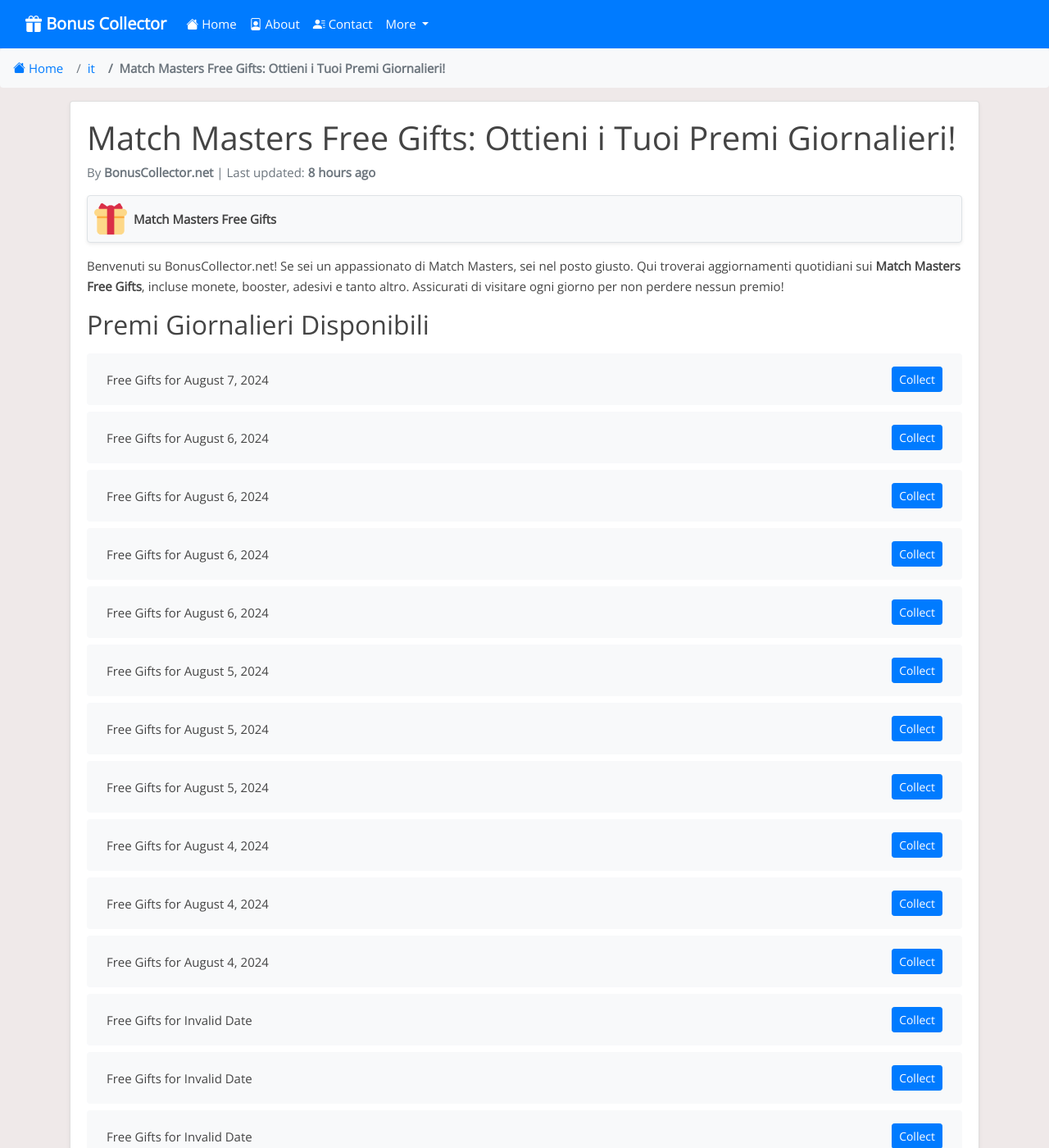
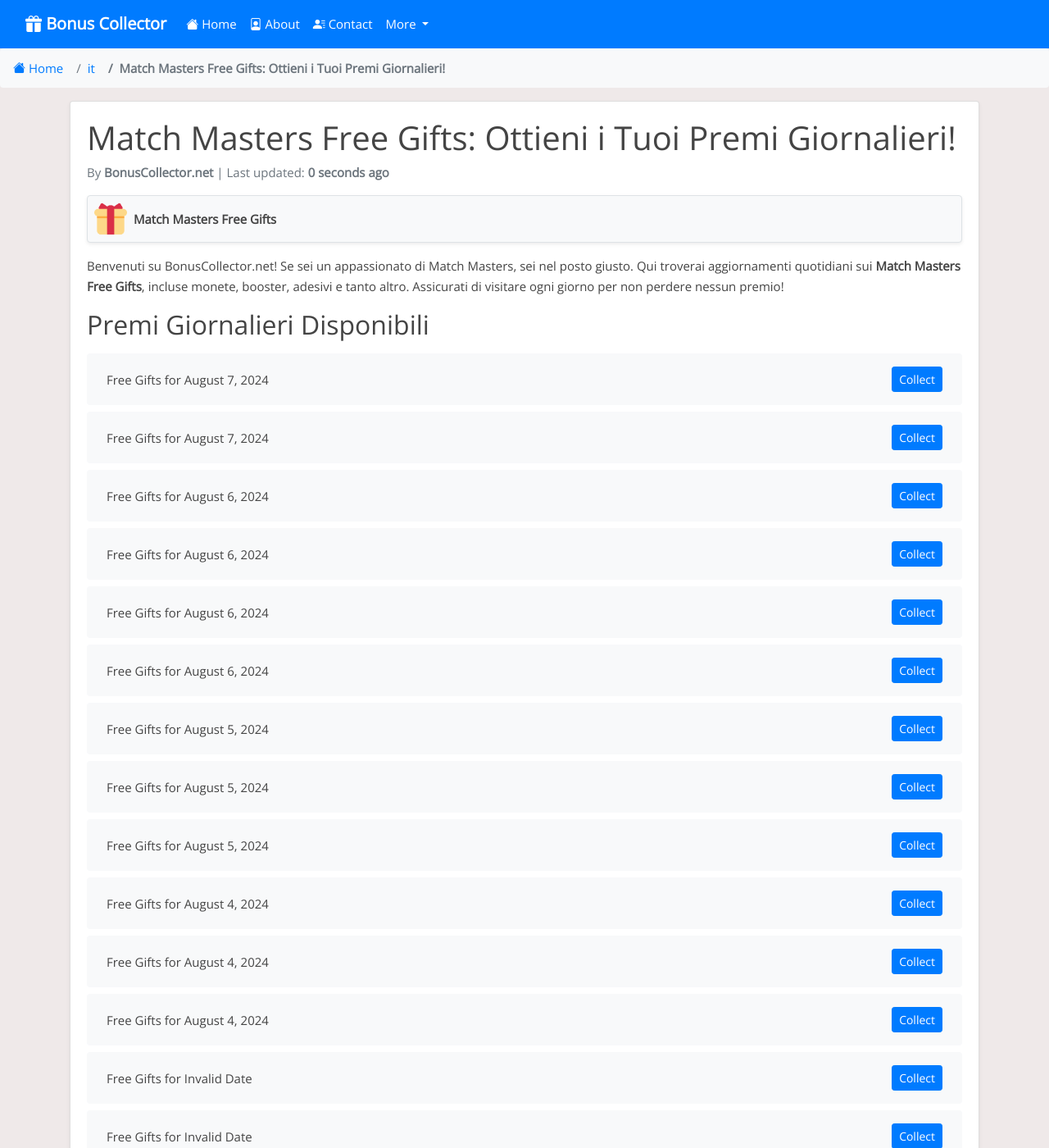
Before and after one commit to Prollad99/bs-net, a Jekyll site: the page built from it/_posts/2024-07-23-match-masters.md, in a window 1280 px wide and 1400 px high. Shown: the whole window at 82% size. Built offline with Jekyll 4.4.1, drawn with Linux system fonts in a browser that asks for light colours; nearby versions of some CDN libraries; comment, search, counter and statistics services are not loaded.

Commit message:
Update match-masters reward links and last modified date

```diff
--- a/_data/include_files.yml
+++ b/_data/include_files.yml
@@ -2,7 +2,7 @@
   last_modified: 2024-08-07 12:13:20
 
 match-masters.html:
-  last_modified: 2024-08-07 04:09:55
+  last_modified: 2024-08-07 12:14:11
 
 doubleu-casino.html:
   last_modified: 2024-08-07 03:33:58
--- a/_includes/match-masters.html
+++ b/_includes/match-masters.html
@@ -1,4 +1,8 @@
 <ul class="list-group mt-3 mb-4">
+  <li class="list-group-item d-flex justify-content-between align-items-center">
+    <span>Free Gifts for August 7, 2024</span>
+    <a href="https://go.matchmasters.io/l/p/gf8qUlG1Z5U" class="btn btn-primary btn-sm">Collect</a>
+  </li>
   <li class="list-group-item d-flex justify-content-between align-items-center">
     <span>Free Gifts for August 7, 2024</span>
     <a href="https://go.matchmasters.io/l/p/Ne69hLiFG4Y" class="btn btn-primary btn-sm">Collect</a>
@@ -395,8 +399,4 @@
     <span>Free Gifts for Invalid Date</span>
     <a href="https://go.matchmasters.io/l/p/StoneAgeSplash" class="btn btn-primary btn-sm">Collect</a>
   </li>
-  <li class="list-group-item d-flex justify-content-between align-items-center">
-    <span>Free Gifts for Invalid Date</span>
-    <a href="https://go.matchmasters.io/l/p/sbSvdPDPV2w" class="btn btn-primary btn-sm">Collect</a>
-  </li>
 </ul>
```
Also changed, not shown: links-json/match-masters.json (+4 -3 lines).
